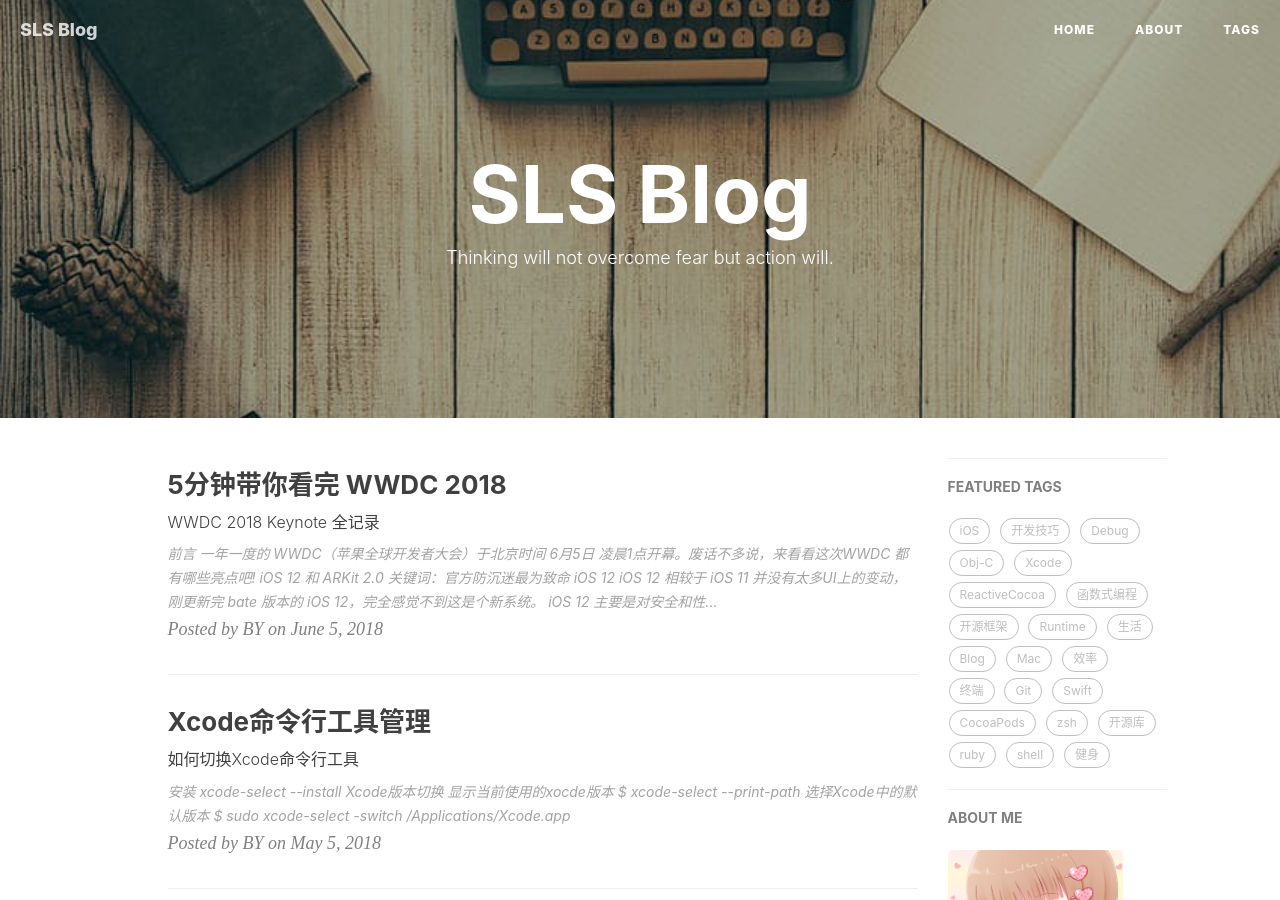
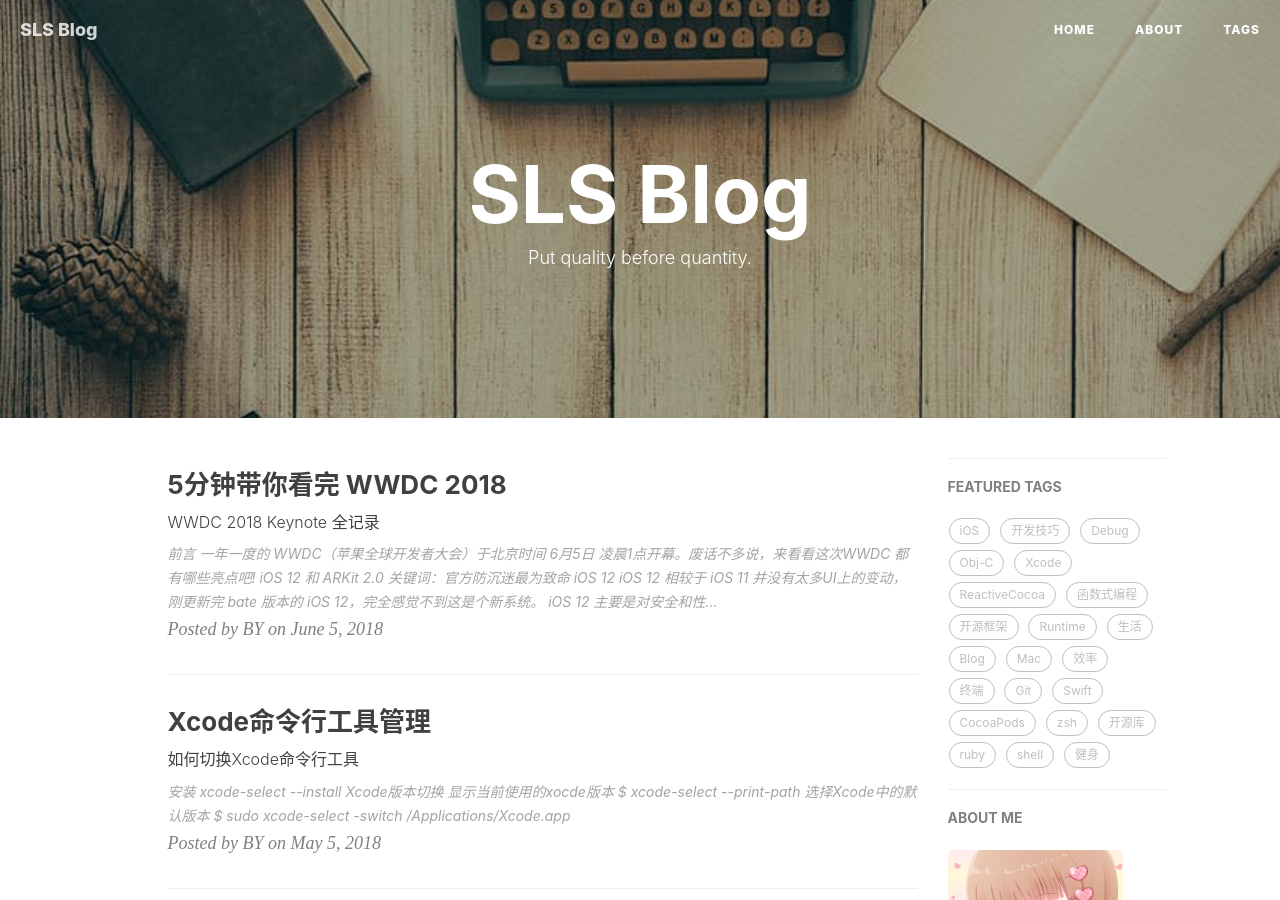
Before and after one commit to signron/signron.github.io, a Jekyll site: the page built from index.html, in a window 1280 px wide and 900 px high. Built offline with Jekyll 4.4.1, drawn with Linux system fonts in a browser that asks for light colours; nearby versions of some CDN libraries; the list of posts is cut into pages by our own code; comment, search, counter and statistics services are not loaded.

Commit message:
Update index.html

```diff
--- a/index.html
+++ b/index.html
@@ -1,6 +1,6 @@
 ---
 layout: page
-description: "Thinking will not overcome fear but action will."
+description: "Put quality before quantity."
 ---
 
 {% for post in paginator.posts %}
```
